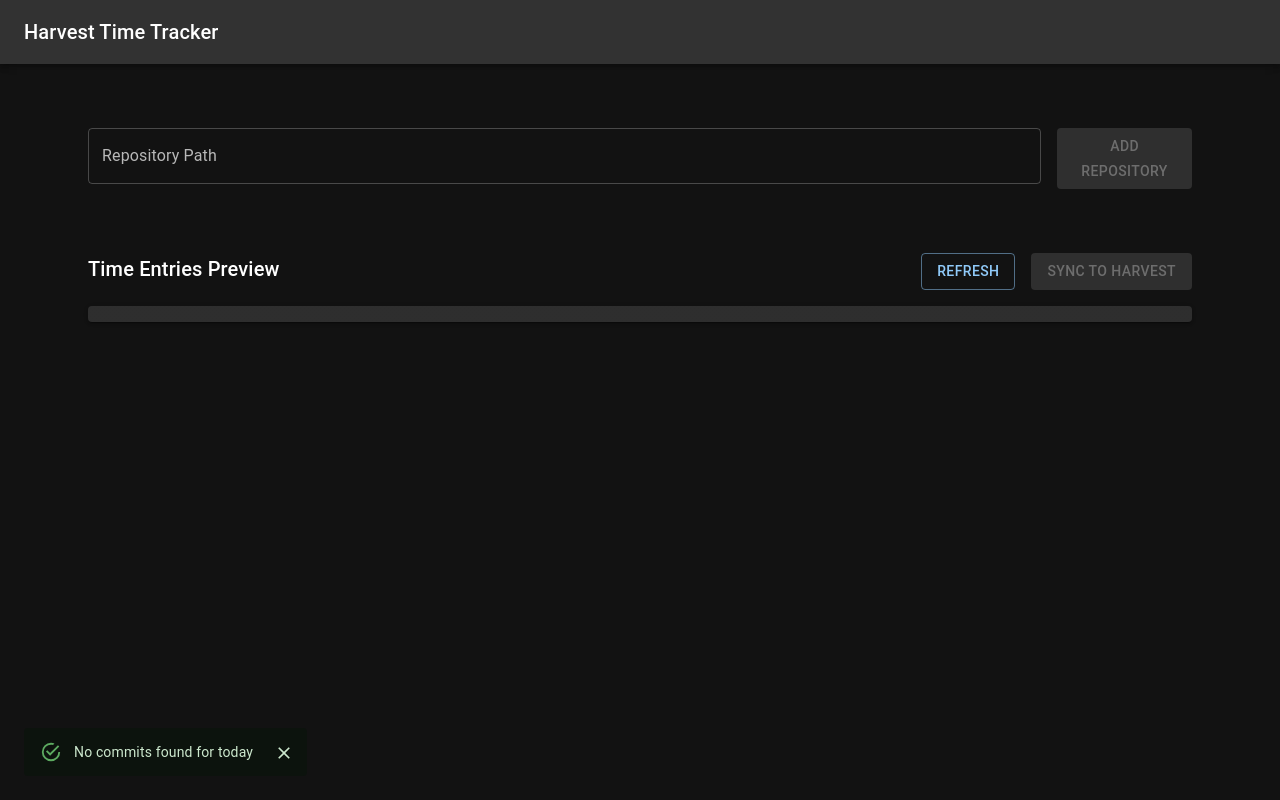
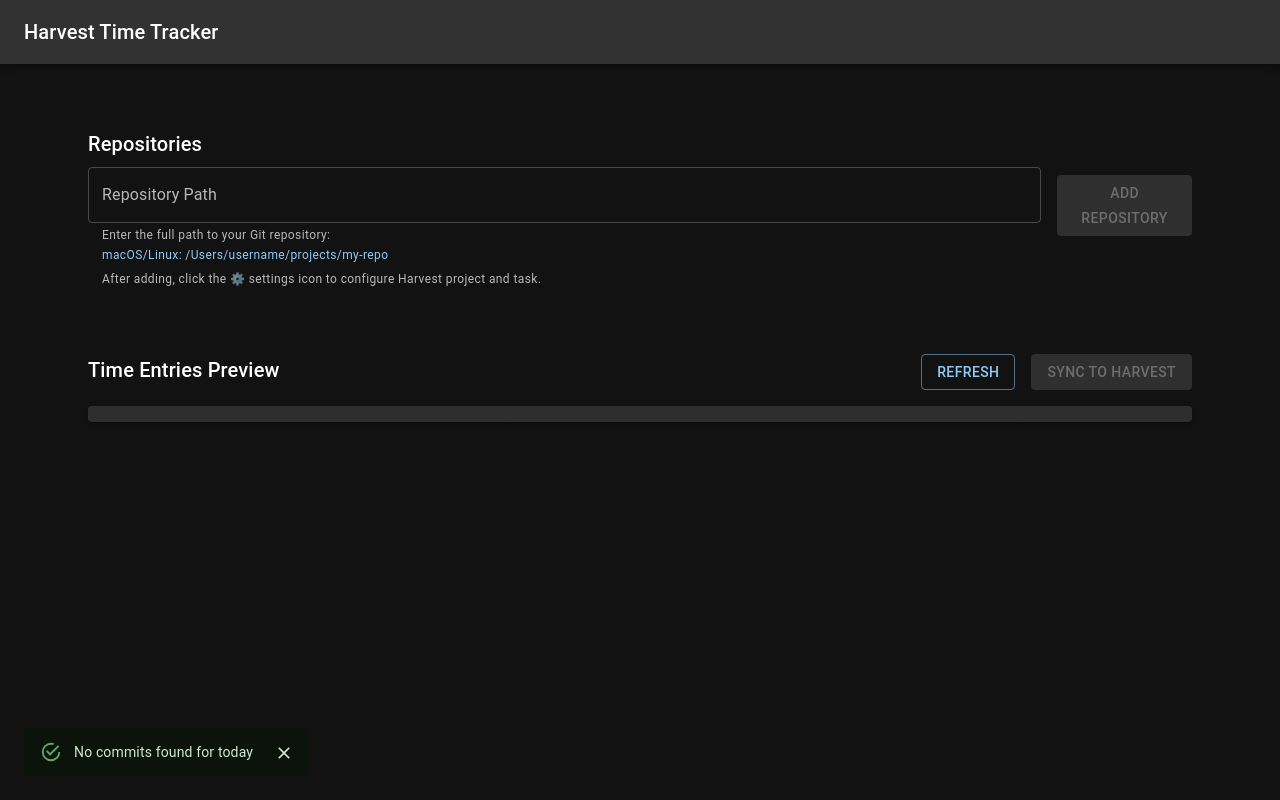
Before and after one commit to Tech9Apps/ai-harvest-timesheet, a React (Vite) app in the folder ai-harvest-timesheet/: page / in a window 1280 px wide. Built offline with nearby package versions, Linux system fonts and the light colour scheme.

Commit message:
Update docs and label

```diff
--- a/ai-harvest-timesheet/src/components/repository/RepositoryManager.tsx
+++ b/ai-harvest-timesheet/src/components/repository/RepositoryManager.tsx
@@ -1,5 +1,5 @@
 import React, { useState } from 'react';
-import { Box, TextField, Button, List, ListItem, ListItemText, IconButton } from '@mui/material';
+import { Box, TextField, Button, List, ListItem, ListItemText, IconButton, Typography } from '@mui/material';
 import DeleteIcon from '@mui/icons-material/Delete';
 import SettingsIcon from '@mui/icons-material/Settings';
 import { useLoading } from '../../context/LoadingContext';
@@ -59,6 +59,9 @@
 
   return (
     <Box>
+      <Typography variant="h6" gutterBottom>
+        Repositories
+      </Typography>
       <Box sx={{ display: 'flex', gap: 2, mb: 2 }}>
         <TextField
           fullWidth
@@ -66,11 +69,25 @@
           value={repoPath}
           onChange={(e) => setRepoPath(e.target.value)}
           placeholder="Enter repository path"
+          helperText={
+            <Box component="span" sx={{ display: 'block', '& > p': { m: 0 } }}>
+              <Typography variant="caption" paragraph>
+                Enter the full path to your Git repository:
+              </Typography>
+              <Typography variant="caption" color="primary" paragraph>
+                macOS/Linux: /Users/username/projects/my-repo
+              </Typography>
+              <Typography variant="caption" sx={{ display: 'block', mt: 0.5 }}>
+                After adding, click the ⚙️ settings icon to configure Harvest project and task.
+              </Typography>
+            </Box>
+          }
         />
         <Button
           variant="contained"
           onClick={handleAddRepository}
           disabled={!repoPath}
+          sx={{ height: 'fit-content', mt: 1 }}
         >
           Add Repository
         </Button>
```
